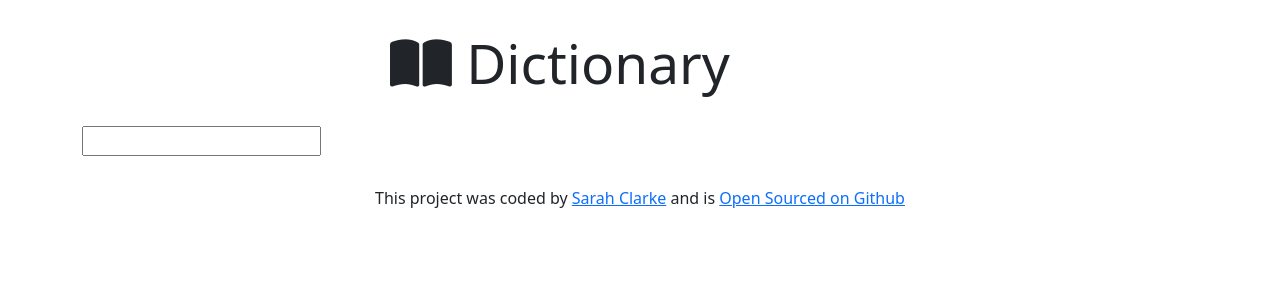
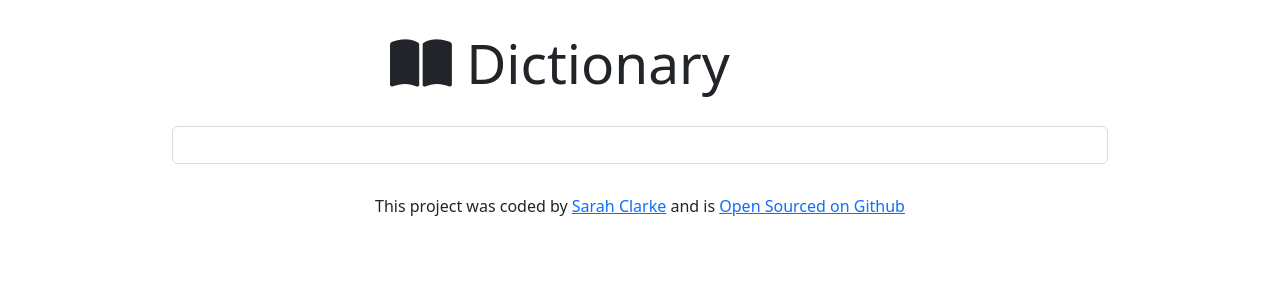
Before and after one commit to ClarSar/react-finalproject-dictionary-app, a React (Create React App) app: page / in a window 1280 px wide. Shown: the top 300 px of the page. Built offline with nearby package versions, Linux system fonts and the light colour scheme.

Commit message:
Update App.css

```diff
--- a/src/App.css
+++ b/src/App.css
@@ -1,3 +1,8 @@
+.App {
+  max-width: 960px;
+  margin: 0 auto;
+}
+
 .App header {
   margin: 30px 0;
 }
--- a/src/Dictionary.css
+++ b/src/Dictionary.css
@@ -0,0 +1,7 @@
+.Dictionary input {
+    width: 100%;
+    border-radius: 6px;
+    padding: 6px 10px;
+    color: #333;
+    border: 1px solid #ddd;
+  }
```
